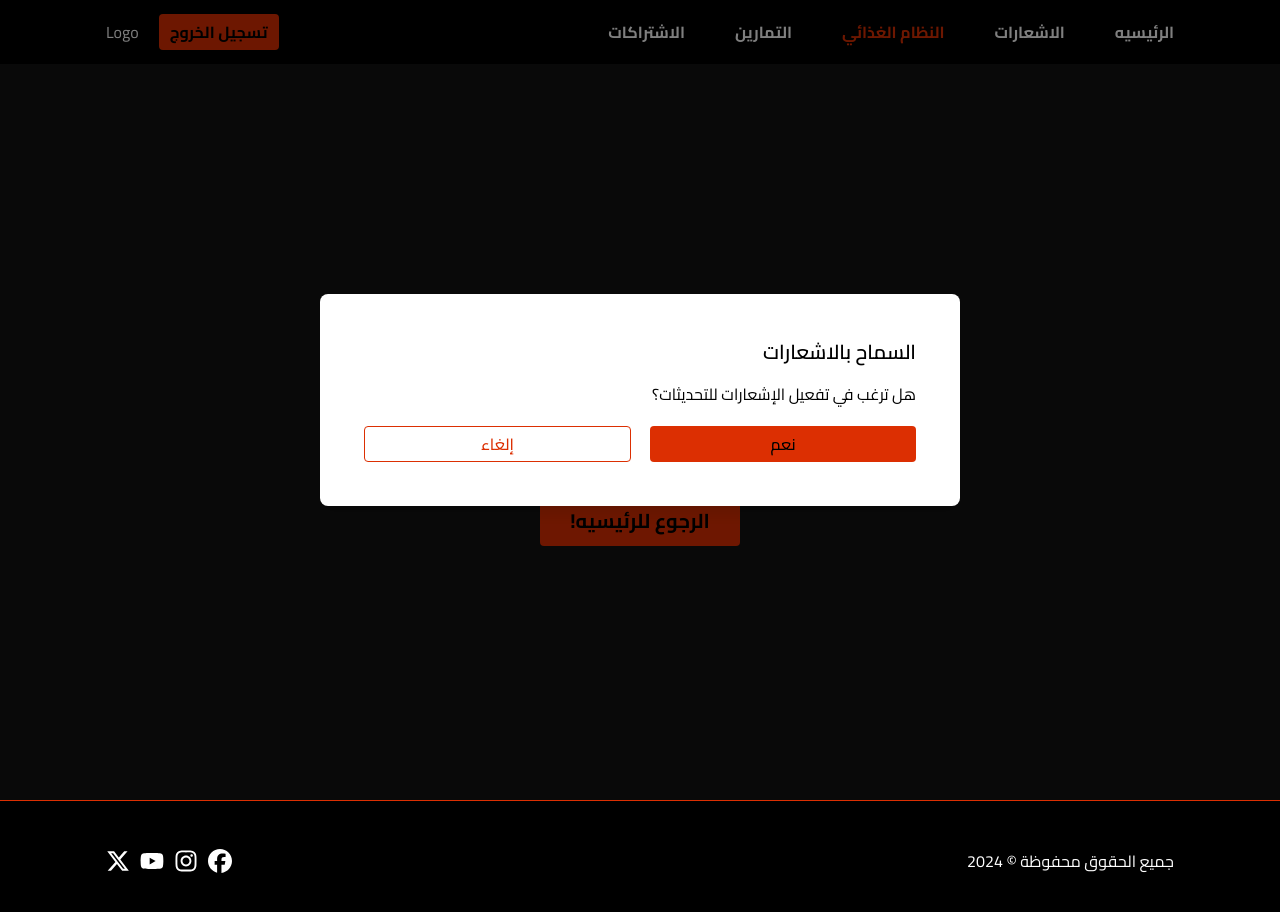
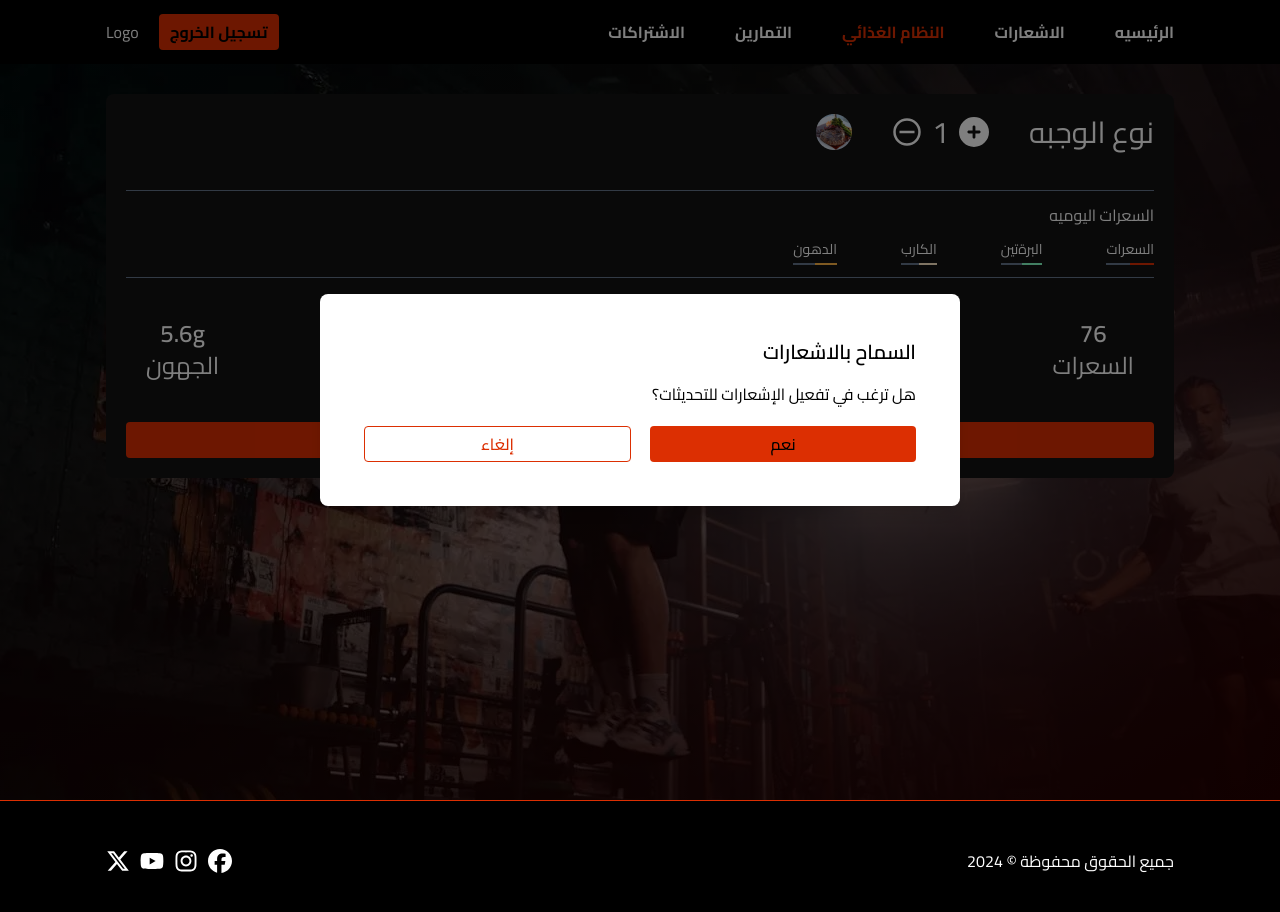
Before and after one commit to mustafa-khaled/GYM, a React (Vite) app: page /diet/allMeals/1 in a window 1280 px wide. Shown: the top 912 px of the page. Built offline with nearby package versions, Linux system fonts and the light colour scheme; no server answers; sample sign-in values are in the browser's storage.

Commit message:
SingleMeal page

```diff
--- a/src/features/diet/InputSearch.jsx
+++ b/src/features/diet/InputSearch.jsx
@@ -27,7 +27,7 @@ export default function InputSearch() {
   }
 
   return (
-    <div className="border-b border-slate-600 bg-bg_color py-3">
+    <div className="border-b border-slate-500 bg-bg_color py-3">
       <Container>
         <div className="relative">
           <input
--- a/src/features/diet/MealItem.jsx
+++ b/src/features/diet/MealItem.jsx
@@ -1,8 +1,14 @@
+import { useNavigate } from "react-router-dom";
 import mealImage from "../../assets/meal.png";
 
 function MealItem({ meal }) {
+  const navigate = useNavigate();
+
   return (
-    <div className="w-full cursor-pointer py-3 text-[#ffffff]">
+    <div
+      onClick={() => navigate(`${meal?.id}`)}
+      className="w-full cursor-pointer py-3 text-[#ffffff]"
+    >
       <div className="flex w-full items-center justify-between sm:w-[50%]">
         <div className="space-y-[4px]">
           <h2 className="font-bold">{meal?.name}</h2>
--- /dev/null
+++ b/src/features/diet/SingleMeal.jsx
@@ -0,0 +1,25 @@
+import { useParams } from "react-router-dom";
+
+import Container from "../../ui/Container";
+import Button from "../../ui/Button";
+import SingleMealHead from "./SingleMealHead";
+import SingleMealDetails from "./SingleMealDetails";
+
+function SingleMeal() {
+  const { id } = useParams();
+  console.log(id);
+
+  return (
+    <div className="py-[30px]">
+      <Container>
+        <div className="relative space-y-10 rounded-lg bg-bg_color p-5 text-white">
+          <SingleMealHead />
+          <SingleMealDetails />
+          <Button>اختيار الوجبه</Button>
+        </div>
+      </Container>
+    </div>
+  );
+}
+
+export default SingleMeal;
--- /dev/null
+++ b/src/features/diet/SingleMealDetails.jsx
@@ -0,0 +1,64 @@
+function SingleMealDetails({ progress = 50 }) {
+  return (
+    <>
+      <div className="border-y border-slate-500 py-3">
+        <h3>السعرات اليوميه</h3>
+        <div className="mt-3 flex flex-wrap items-center justify-around gap-16 text-sm md:flex-nowrap md:justify-start">
+          <div className="relative">
+            <span className="relative z-10 mb-1.5 block">السعرات</span>
+            <div className="absolute inset-0 border-b-2 border-slate-500"></div>
+            <div
+              className="absolute inset-0 border-b-2 border-primary"
+              style={{ width: `${progress}%` }}
+            />
+          </div>
+          <div className="relative">
+            <span className="relative z-10 mb-1.5 block">البرةتين</span>
+            <div className="absolute inset-0 border-b-2 border-slate-500"></div>
+            <div
+              className="border-chart_color1 absolute inset-0 border-b-2"
+              style={{ width: `${progress}%` }}
+            />
+          </div>
+          <div className="relative">
+            <span className="relative z-10 mb-1.5 block">الكارب</span>
+            <div className="absolute inset-0 border-b-2 border-slate-500"></div>
+            <div
+              className="border-chart_color2 absolute inset-0 border-b-2"
+              style={{ width: `${progress}%` }}
+            />
+          </div>
+          <div className="relative">
+            <span className="relative z-10 mb-1.5 block">الدهون</span>
+            <div className="absolute inset-0 border-b-2 border-slate-500"></div>
+            <div
+              className="border-chart_color3 absolute inset-0 border-b-2"
+              style={{ width: `${progress}%` }}
+            />
+          </div>
+        </div>
+      </div>
+
+      <div className="flex flex-wrap items-center justify-around gap-5 md:flex-nowrap md:justify-between md:gap-0 md:px-[20px]">
+        <div className="flex flex-col items-center text-2xl">
+          <span className="font-semibold">76</span>
+          <span>السعرات</span>
+        </div>
+        <div className="flex flex-col items-center text-2xl">
+          <span className="font-semibold">6.6g</span>
+          <span>البروتين</span>
+        </div>
+        <div className="flex flex-col items-center text-2xl">
+          <span className="font-semibold">4.6g</span>
+          <span>الكارب</span>
+        </div>
+        <div className="flex flex-col items-center text-2xl">
+          <span className="font-semibold">5.6g</span>
+          <span>الجهون</span>
+        </div>
+      </div>
+    </>
+  );
+}
+
+export default SingleMealDetails;
--- /dev/null
+++ b/src/features/diet/SingleMealHead.jsx
@@ -0,0 +1,21 @@
+import mealImage from "../../assets/meal.png";
+import { FaCirclePlus } from "react-icons/fa6";
+import { GrSubtractCircle } from "react-icons/gr";
+
+function SingleMealHead() {
+  return (
+    <div className="flex flex-wrap items-center justify-around gap-[40px] text-3xl sm:flex-nowrap sm:justify-start">
+      <div className="flex items-center gap-[40px]">
+        <h2>نوع الوجبه</h2>
+        <div className="flex items-center gap-[10px]">
+          <FaCirclePlus className="cursor-pointer" />
+          <span>1</span>
+          <GrSubtractCircle className="cursor-pointer" />
+        </div>
+      </div>
+      <img src={mealImage} alt="" />
+    </div>
+  );
+}
+
+export default SingleMealHead;
--- a/src/features/subscriptions/SubscriptionsSection.jsx
+++ b/src/features/subscriptions/SubscriptionsSection.jsx
@@ -50,7 +50,7 @@ function SubscriptionsSection() {
                   )}
                 </p>
                 <p
-                  className={`${sub?.is_special ? "bg-gradient-to-br from-[#fff] to-[#fec0ab]" : "bg-transparent"} flex h-[66px] items-center rounded-[8px] border border-slate-300 p-[10px] text-[18px] font-[600] leading-[34px]`}
+                  className={`${sub?.is_special ? "bg-gradient-to-br from-[#fff] to-[#fec0ab]" : "bg-transparent"} flex h-[66px] items-center rounded-[8px] border border-slate-500 p-[10px] text-[18px] font-[600] leading-[34px]`}
                 >
                   {sub.duration}
                 </p>
--- a/src/pages/notifications/NotificationsNav.jsx
+++ b/src/pages/notifications/NotificationsNav.jsx
@@ -26,7 +26,7 @@ const links = [
 
 function NotificationsNav() {
   return (
-    <nav className="relative z-30 flex min-h-[50px] w-full items-center border-t border-slate-900 bg-[#000] text-[#fff]">
+    <nav className="relative z-30 flex min-h-[50px] w-full items-center border-t border-slate-500 bg-[#000] text-[#fff]">
       <Container>
         <ul className="flex flex-wrap items-center justify-around gap-[10px] py-[10px] lg:flex-nowrap lg:justify-start lg:gap-[50px] lg:py-0">
           {links?.map((link) => {
--- a/src/routes/AppRoutes.jsx
+++ b/src/routes/AppRoutes.jsx
@@ -8,6 +8,7 @@ import SingleSubscription from "../pages/SingleSubscription";
 import NotificationPopup from "../features/notifications/NotificationPopup";
 import TrainerDietPage from "../pages/diet/TrainerDietPage";
 import AllMealsWithDetails from "../pages/diet/AllMealsWithDetails";
+import SingleMeal from "../features/diet/SingleMeal";
 
 const Home = lazy(() => import("../pages/Home"));
 const NotFound = lazy(() => import("../pages/NotFound"));
@@ -99,6 +100,7 @@ function AppRoutes() {
           >
             <Route index element={<TrainerDietPage />} />
             <Route path="allMeals" element={<AllMealsWithDetails />} />
+            <Route path="allMeals/:id" element={<SingleMeal />} />
           </Route>
 
           <Route index path="/subscriptions" element={<Subscriptions />} />
--- a/src/ui/header/NavLinks.jsx
+++ b/src/ui/header/NavLinks.jsx
@@ -26,7 +26,7 @@ const links = [
 function NavLinks({ activeSidebar, closeSidebar }) {
   return (
     <nav
-      className={`fixed ${activeSidebar ? "right-0" : "right-[-400px]"} top-[64px] h-[calc(100vh-64px)] w-[300px] border border-slate-900 bg-[#000000] transition-all md:static md:h-auto md:w-[80%] md:border-none`}
+      className={`fixed ${activeSidebar ? "right-0" : "right-[-400px]"} top-[64px] h-[calc(100vh-64px)] w-[300px] border border-slate-500 bg-[#000000] transition-all md:static md:h-auto md:w-[80%] md:border-none`}
     >
       <ul className="flex h-[70vh] flex-col items-center justify-around gap-[20px] pt-[20px] md:h-auto md:flex-row md:justify-start md:pt-0 xl:gap-[50px]">
         {links?.map((link) => {
--- a/tailwind.config.js
+++ b/tailwind.config.js
@@ -6,6 +6,9 @@ export default {
       colors: {
         primary: "var(--primary-color)",
         bg_color: "var(--bg-color)",
+        chart_color1: "#85FFC5",
+        chart_color2: "#FFE8C6",
+        chart_color3: "#FFB445",
       },
     },
   },
```
